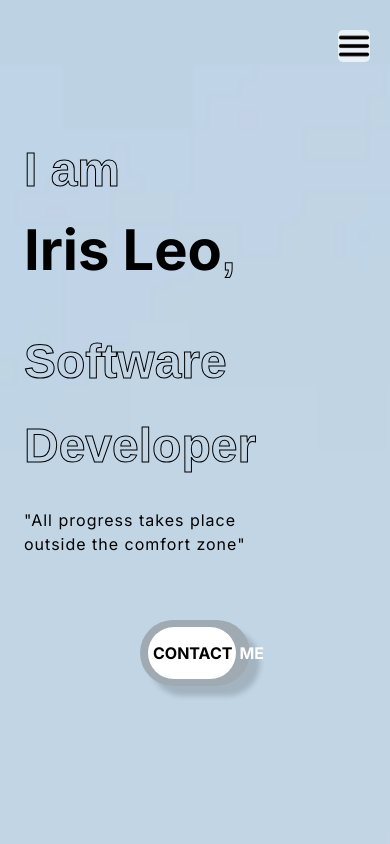
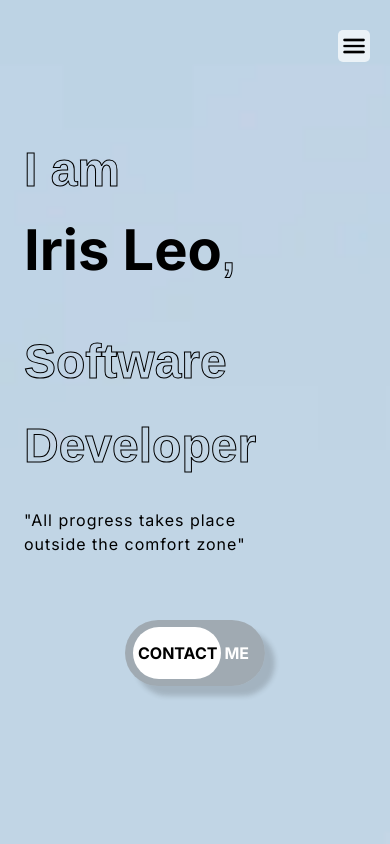
Before and after one commit to mauisiri/MY_PORTFOLIO, a React (Create React App) app in the folder front/: page / in a window 390 px wide. Shown: the top 844 px of the page. Built offline with nearby package versions, Linux system fonts and the light colour scheme; a web font is replaced by a local one.

Commit message:
ready for merge

```diff
--- a/front/src/components/Header/Header.css
+++ b/front/src/components/Header/Header.css
@@ -4,9 +4,9 @@
     color: var(--darkGrey);
     background-color: var(--trWhite);
     margin-top:0px;
-    position:absolute;
+    position:fixed;
     width: 100%;
-    z-index: 99999;
+    z-index: 100;
 }
 
 .header_menu > li {
@@ -65,7 +65,7 @@ display:none;
 
     .hamburger_menu {
         display: flex;
-        justify-content: flex-end
+        justify-content: flex-end;
     }
 
     .bar_menu_close {
@@ -101,5 +101,6 @@ display:none;
     .bar_menu > img {
         width: 3.5rem;
         height: 3.5rem;
+        padding: 0.5rem;
     }
 }
--- a/front/src/components/Header/Header.jsx
+++ b/front/src/components/Header/Header.jsx
@@ -7,6 +7,7 @@ import { Link } from "react-scroll";
 const Header = () => {
     const mobile = window.innerWidth <= 768 ? true : false;
     const [menuOpened, setMenuOpened] = useState(false);
+
 
     return (
         <div className='main_header'>
--- a/front/src/components/Home/Home.css
+++ b/front/src/components/Home/Home.css
@@ -70,7 +70,7 @@
     margin-top: 4rem;
     background-color: var(--trGrey);
     border-radius: 4rem;
-    width: 110px;
+    width: 140px;
     padding: 5px 13px;
     text-transform: uppercase;
     color: var(--light);
```
